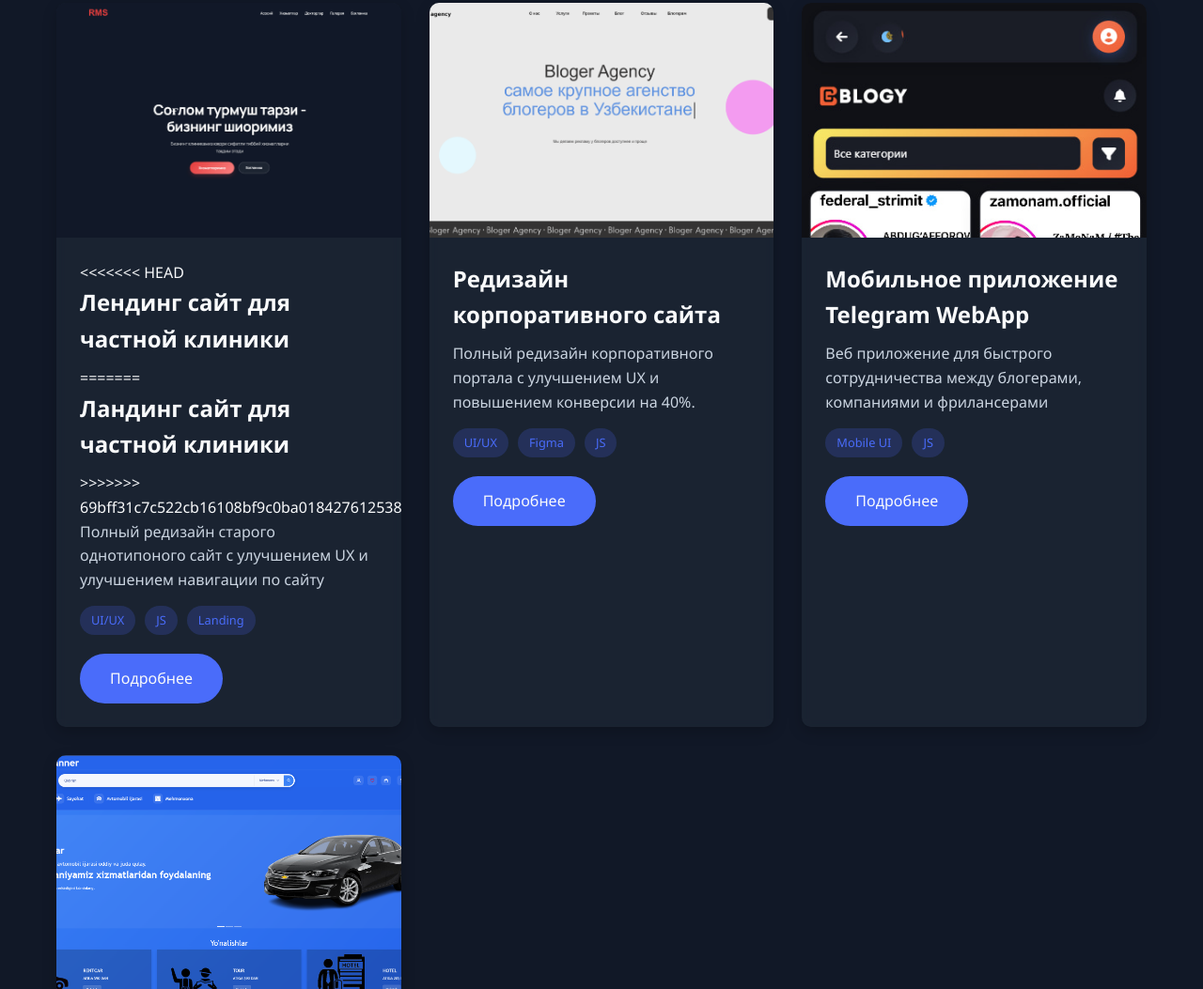
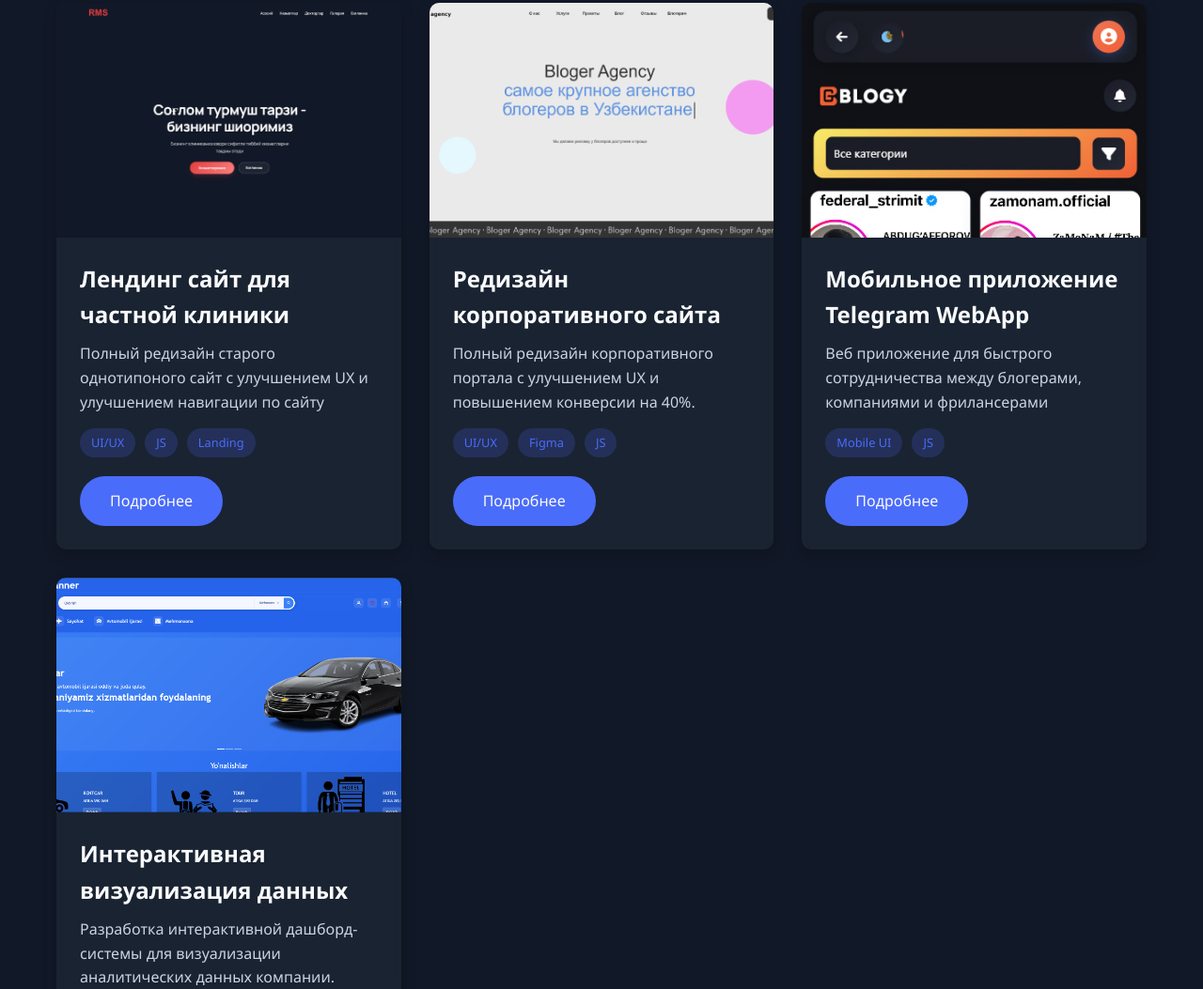
Before and after one commit to L1nTon/portfolio, a plain HTML site: page index.html in a window 1280 px wide. Shown: the part 1162-2215 px from the top of the page at 94% size. Drawn offline with Linux system fonts and the light colour scheme.

Commit message:
ландинг=>лендинг

```diff
--- a/index.html
+++ b/index.html
@@ -68,11 +68,7 @@
                 <div class="portfolio-item">
                     <div class="portfolio-img" style="background: url(assets/img/rms.png);"></div>
                     <div class="portfolio-content">
-<<<<<<< HEAD
                         <h3>Лендинг сайт для частной клиники</h3>
-=======
-                        <h3>Ландинг сайт для частной клиники</h3>
->>>>>>> 69bff31c7c522cb16108bf9c0ba018427612538f
                         <p>Полный редизайн старого однотипоного сайт с улучшением UX и улучшением навигации по сайту</p>
                         <div class="tags">
                             <span class="tag">UI/UX</span>
```
